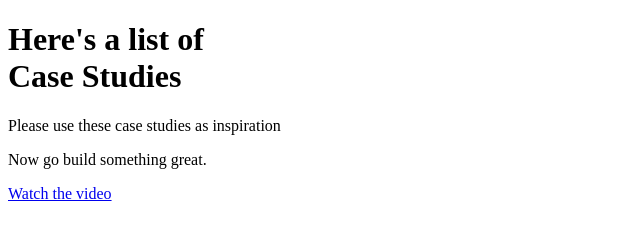
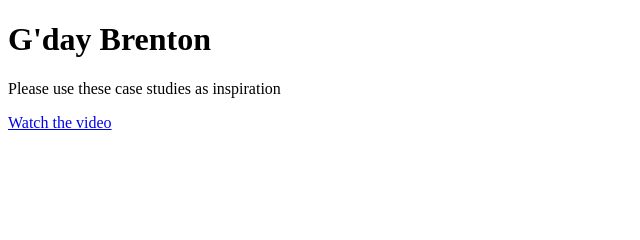
Before and after one commit to kurtingwersen/CaseStudyArchive2019, a Gatsby site: page / in a window 1280 px wide. Shown: the whole page, without its empty margins (0-640 px from the left). Built offline with nearby package versions, Linux system fonts and the light colour scheme; Gatsby itself is replaced by a stand-in of ours.

Commit message:
Brenton Test

```diff
--- a/src/pages/index.js
+++ b/src/pages/index.js
@@ -5,9 +5,8 @@ const IndexPage = () => (
 <div>
   <div className="Hero">
     <div className="HeroGroup">
-      <h1>Here's a list of <br />Case Studies</h1>
+      <h1>G'day Brenton</h1>
       <p>Please use these case studies as inspiration</p>
-      <p>Now go build something great.</p>
       <Link to="/page-2/">Watch the video</Link>
     </div>
   </div>
```
